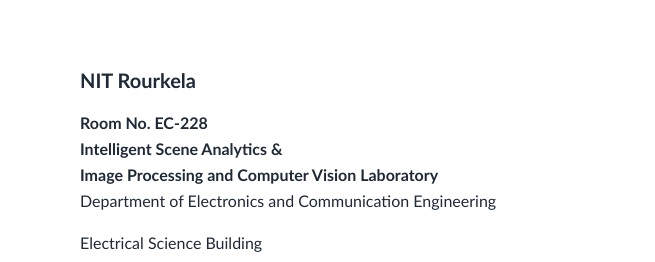
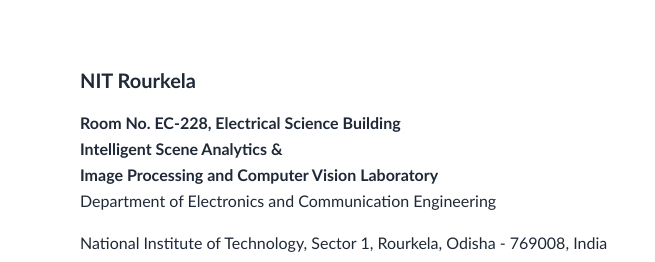
Before and after one commit to arkabairagi/arkabairagi.github.io, a plain HTML site: page index.html in a window 1280 px wide. Shown: the part 1045-1307 px from the top of the page, 0-655 px from the left. Drawn offline with nearby package versions, Linux system fonts and the light colour scheme; some icons are missing.

Commit message:
Update index.html

```diff
--- a/index.html
+++ b/index.html
@@ -111,12 +111,11 @@
         <section class="grid md:grid-cols-2 gap-10">
             <div>
                 <h3 class="text-xl font-bold mb-4">NIT Rourkela</h3>
-                <p class="font-bold">Room No. EC-228</p>
+                <p class="font-bold">Room No. EC-228, Electrical Science Building</p>
                 <p class="font-bold">Intelligent Scene Analytics & </p>
                 <p class="font-bold">Image Processing and Computer Vision Laboratory</p>
                 <p class="text-black-900 mb-4">Department of Electronics and Communication Engineering</p>
-
-                <p class="text-black-900">Electrical Science Building</p>
+                <!-- <p class="text-black-900">Electrical Science Building</p> -->
                 <p class="text-black-900">National Institute of Technology, Sector 1, Rourkela, Odisha - 769008, India</p>
 
                 <p class="mt-4"><strong>Phone:</strong> +91-6291116716 (M)</p>
```
